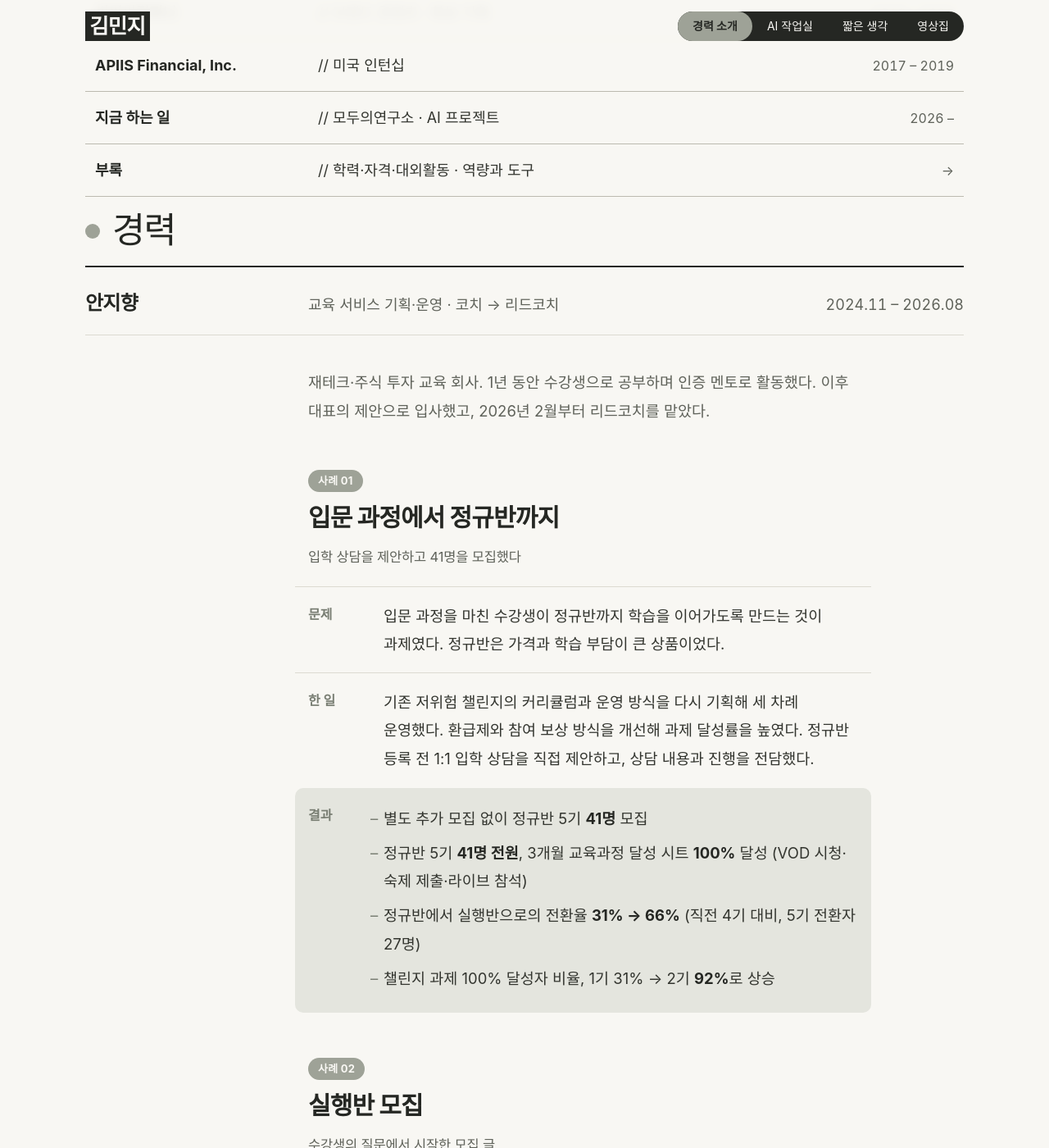
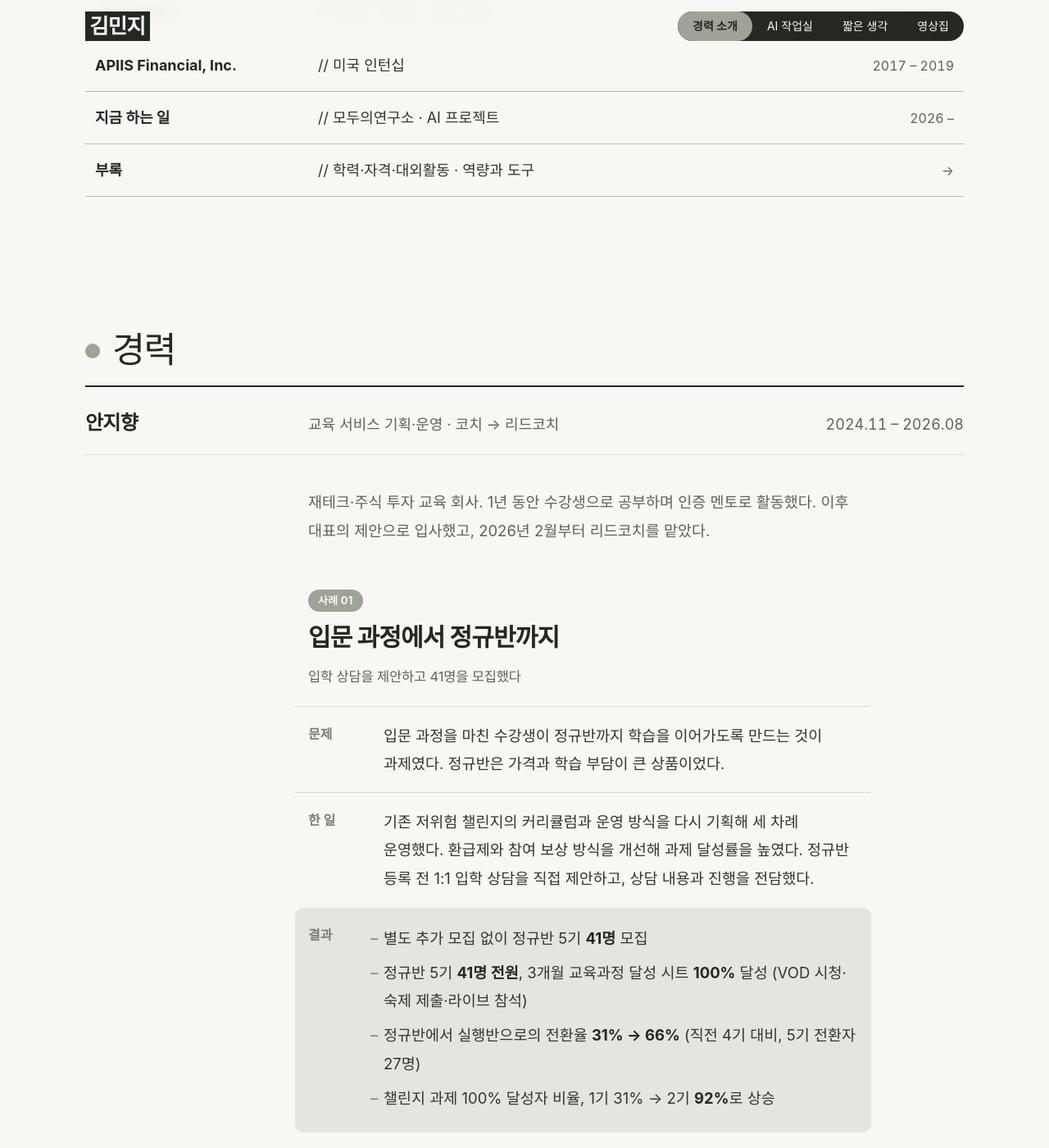
Before and after one commit to k-im-rose/k-im-rose.github.io, a Jekyll site: the page built from index.html, in a window 1280 px wide and 1400 px high, scrolled down 841 px. Shown: the whole window at 82% size. Built offline with Jekyll 4.4.1, drawn with Linux system fonts in a browser that asks for light colours; some web fonts are replaced.

Commit message:
메인 이력서: 차례와 경력 사이 간격을 다른 대제목과 동일하게 수정
커리어 흐름 섹션 제거 후 '첫 장 위로 올리는' 규칙이 경력 섹션에 걸려 간격이 14px로 줄어든 문제를 바로잡음

Co-Authored-By: Claude Sonnet 5.5 <noreply@anthropic.com>

```diff
--- a/assets/css/cv.css
+++ b/assets/css/cv.css
@@ -539,3 +539,6 @@ a.work-row:hover small { color: #fff; }
   .more { margin-top: 50px; }
   .lede + ul.plain { margin-top: 50px; }
 }
+
+/* 차례와 '경력' 사이: 다른 대제목과 같은 간격 (첫 장 위로 올리는 규칙이 이력서 홈의 경력에 잘못 걸리던 것 수정) */
+#experience { margin-top: var(--chapter-gap); }
```
